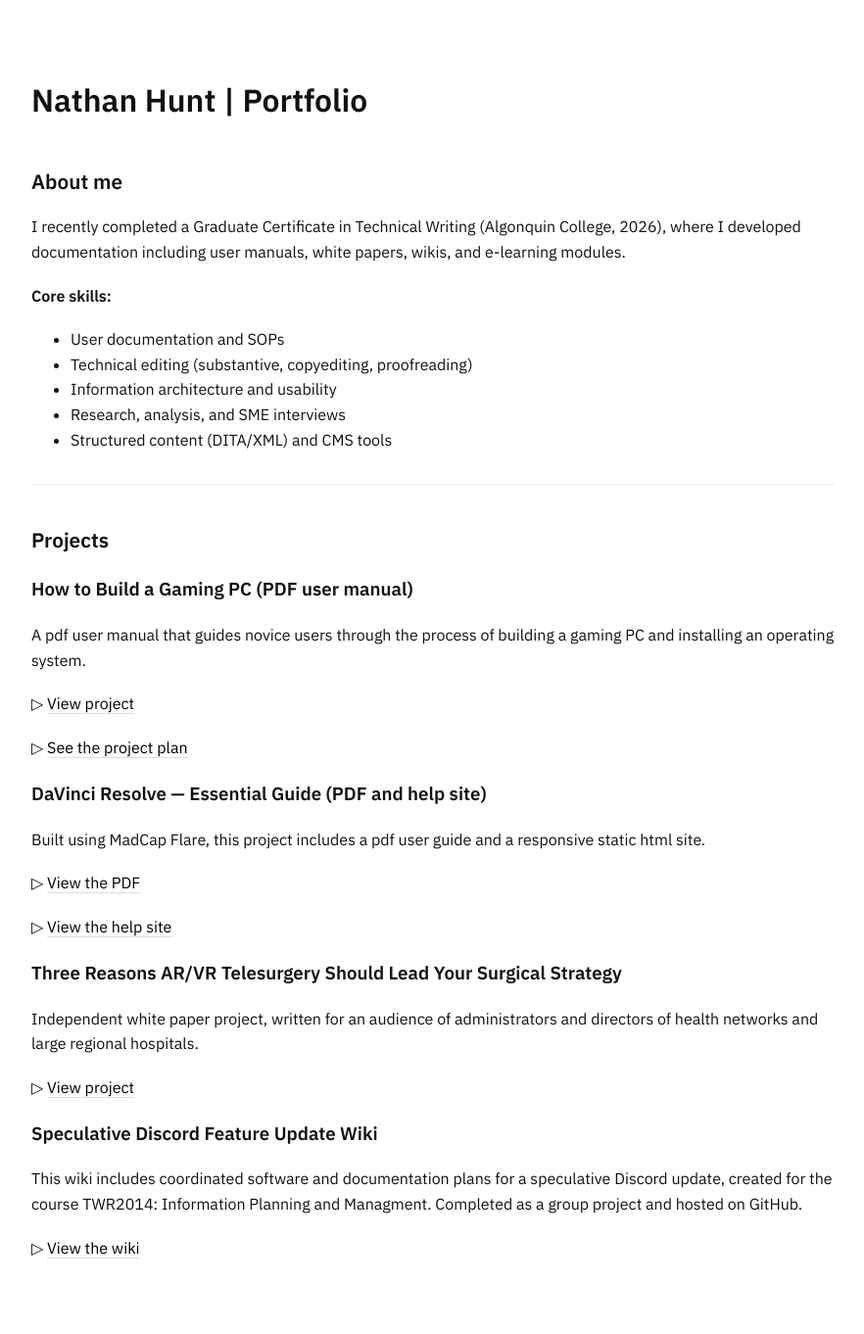
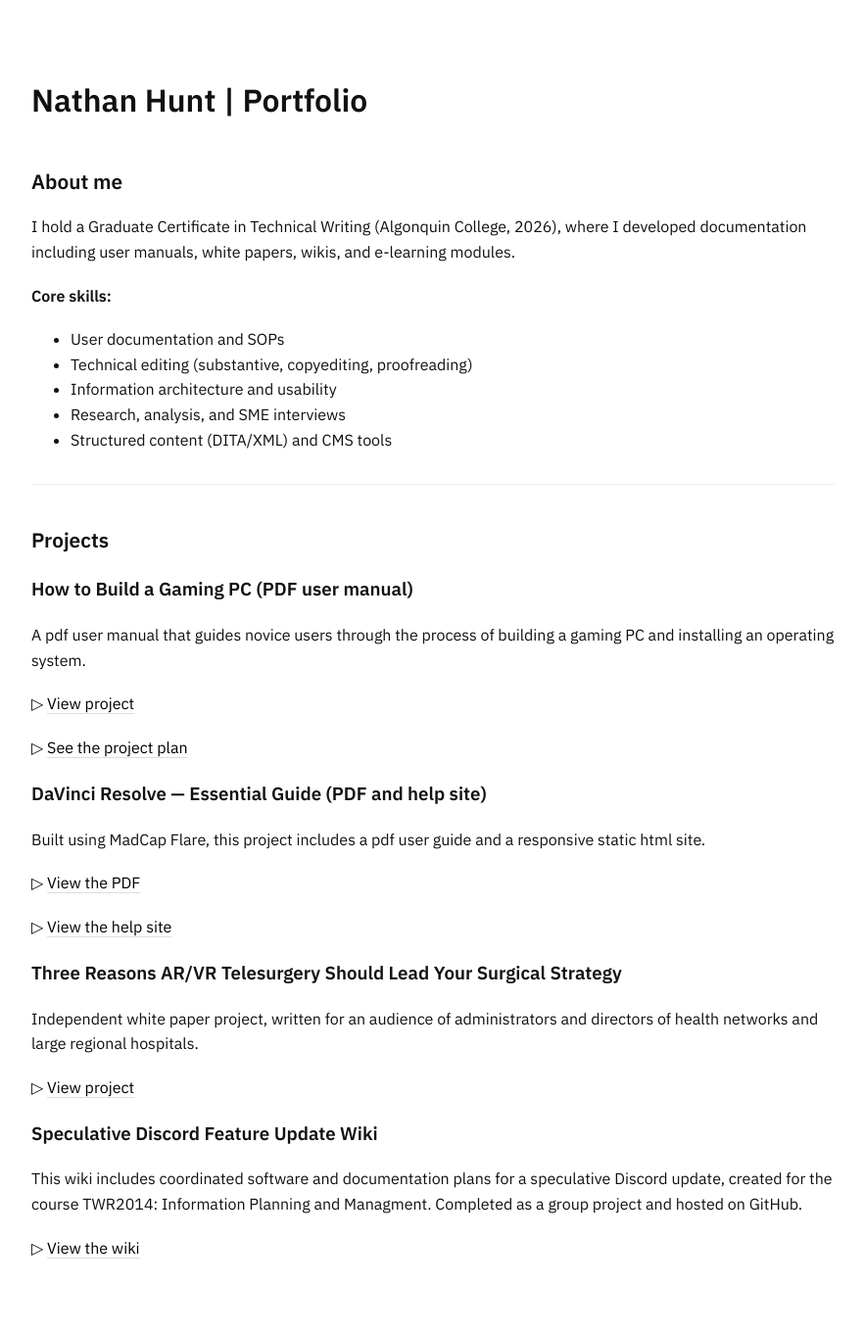
Before and after one commit to hunt-0515/portfolio, a Jekyll site: the page built from index.md, in a window 1280 px wide. Shown: the whole page at 98% size, without its empty margins (198-1080 px from the left). Built offline with Jekyll 4.4.1, drawn with Linux system fonts in a browser that asks for light colours.

Commit message:
Update index.md

```diff
--- a/index.md
+++ b/index.md
@@ -5,7 +5,7 @@ title: Nathan Hunt | Portfolio
 
 ## About me
 
-I recently completed a Graduate Certificate in Technical Writing (Algonquin College, 2026),
+I hold a Graduate Certificate in Technical Writing (Algonquin College, 2026),
 where I developed documentation including user manuals, white papers, wikis, and e-learning modules.
 
 **Core skills:**
```
